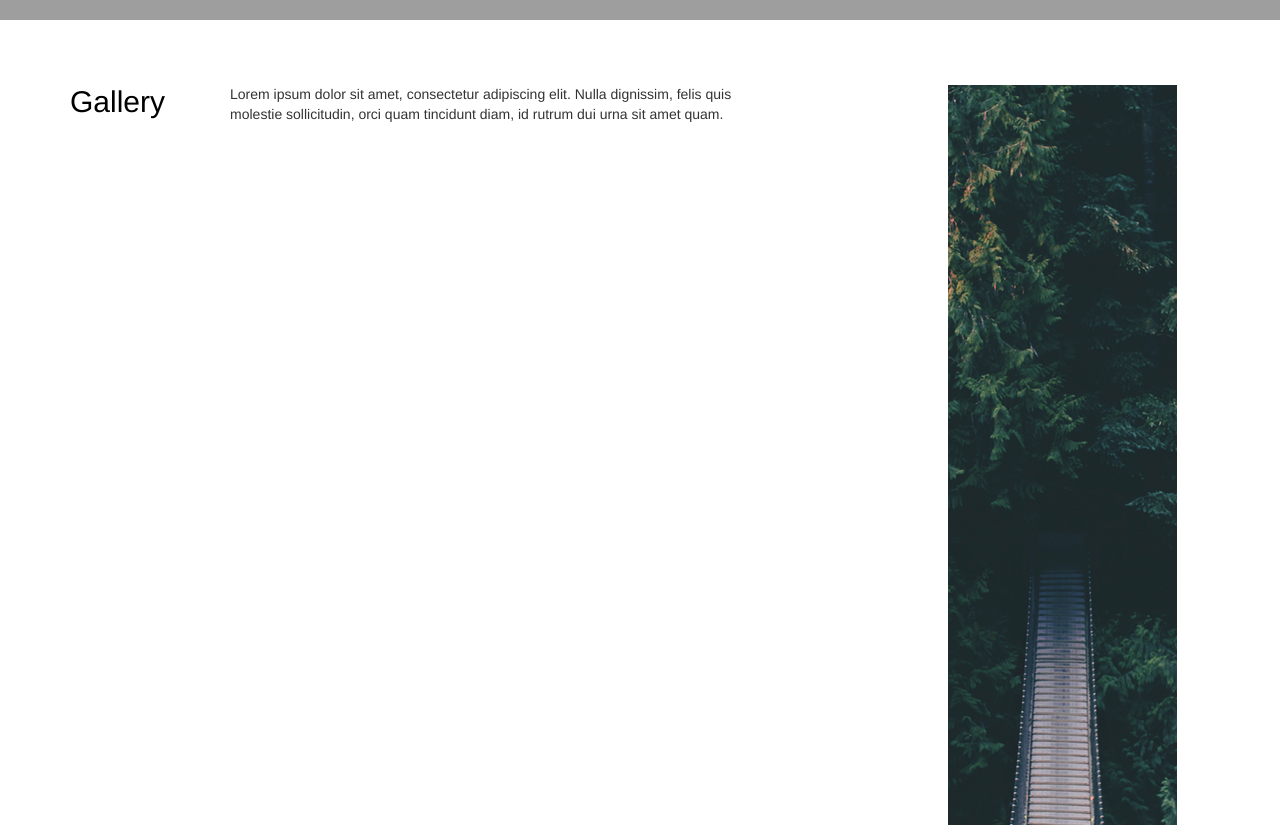
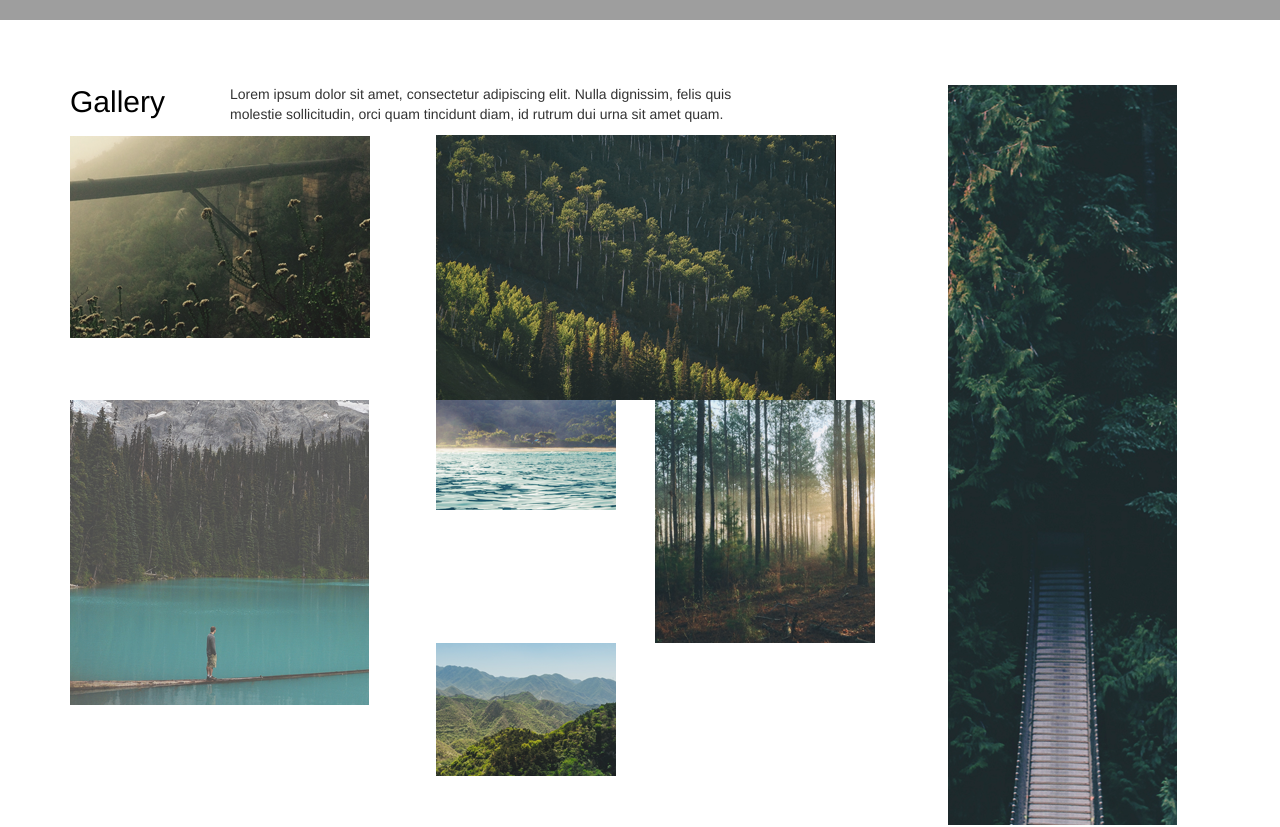
Before and after one commit to VladZelenko/Tourism, a website: page app/index.html in a window 1280 px wide. Shown: the part 780-1607 px from the top of the page. Drawn offline with nearby package versions, Linux system fonts and the light colour scheme; grey boxes are pictures that could not be loaded.

Commit message:
add markup on gallery

```diff
--- a/app/index.html
+++ b/app/index.html
@@ -30,6 +30,26 @@
 					<p class="description">
 						Lorem ipsum dolor sit amet, consectetur adipiscing elit. Nulla dignissim, felis quis molestie sollicitudin, orci quam tincidunt diam, id rutrum dui urna sit amet quam.
 					</p>
+					<div class="grid row">
+						<div class="col-sm-12 col-md-5 col-lg-5 imagebox">
+							<img src="img/slice-1.png" alt="Forest">
+						</div>
+						<div class="col-sm-12 col-md-7 col-lg-7 imagebox">
+							<img src="img/slice-3.png" alt="Forest">
+						</div>
+						<div class="col-sm-12 col-md-5 col-lg-5 imagebox">
+							<img src="img/slice-2.png" alt="Lake">
+						</div>
+						<div class="col-sm-12 col-md-3 col-lg-3 imagebox">
+							<img src="img/color-fill-2-copy-2.png" alt="Lake">
+						</div>
+						<div class="col-sm-12 col-md-4 col-lg-4 imagebox">
+							<img src="img/color-fill-2.png" alt="Forest">
+						</div>
+						<div class="col-sm-12 col-md-3 col-lg-3 imagebox">
+							<img src="img/color-fill-2-copy.png" alt="The mountains">
+						</div>
+					</div>
 				</div>
 				<div class="col-sm-12 col-md-3 col-lg-3">
 					<img src="img/color-fill-1.png" alt="forest">
@@ -79,7 +99,7 @@
 				Lorem ipsum dolor sit amet, consectetur adipiscing elit, sed do eiusmod tempor incididunt ut labore et dolore magna aliqua. Ut enim ad minim veniam, quis nostrud exercitation ullamco laboris nisi ut aliquip ex ea commodo consequat.
 			</p>
 			<div class="video">
-			<iframe src="https://www.youtube.com/embed/QPdWJeybMo8" frameborder="0" allowfullscreen></iframe>
+				<iframe src="https://www.youtube.com/embed/QPdWJeybMo8" frameborder="0" allowfullscreen></iframe>
 			</div>
 			<a href="#">
 				<img src="img/logo.png" alt="Logotype">
@@ -88,6 +108,7 @@
 	</footer>
 	<script src="libs/jquery/dist/jquery.min.js"></script>
 	<script src="libs/bootstrap-sass/assets/javascripts/bootstrap.min.js"></script>
+	<script src="libs/masonry/dist/masonry.pkgd.min.js"></script>
 	<script src="js/custom.js"></script>
 </body>
 </html>
```
